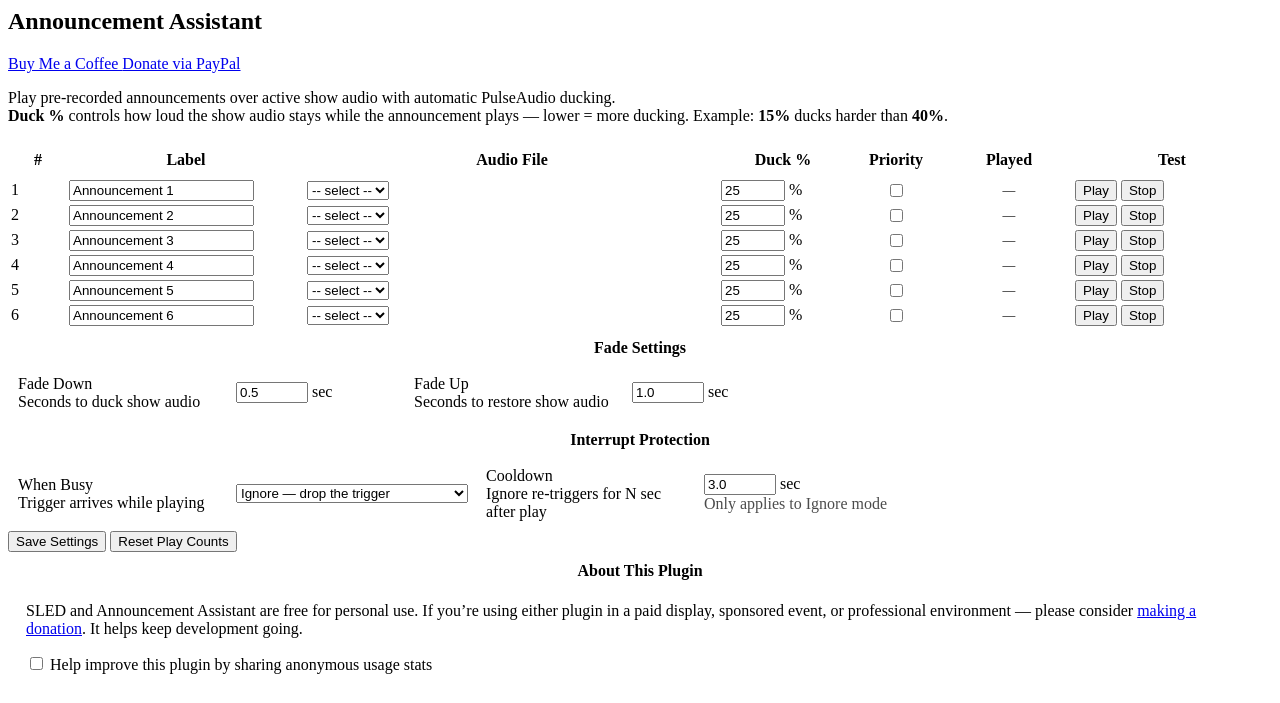
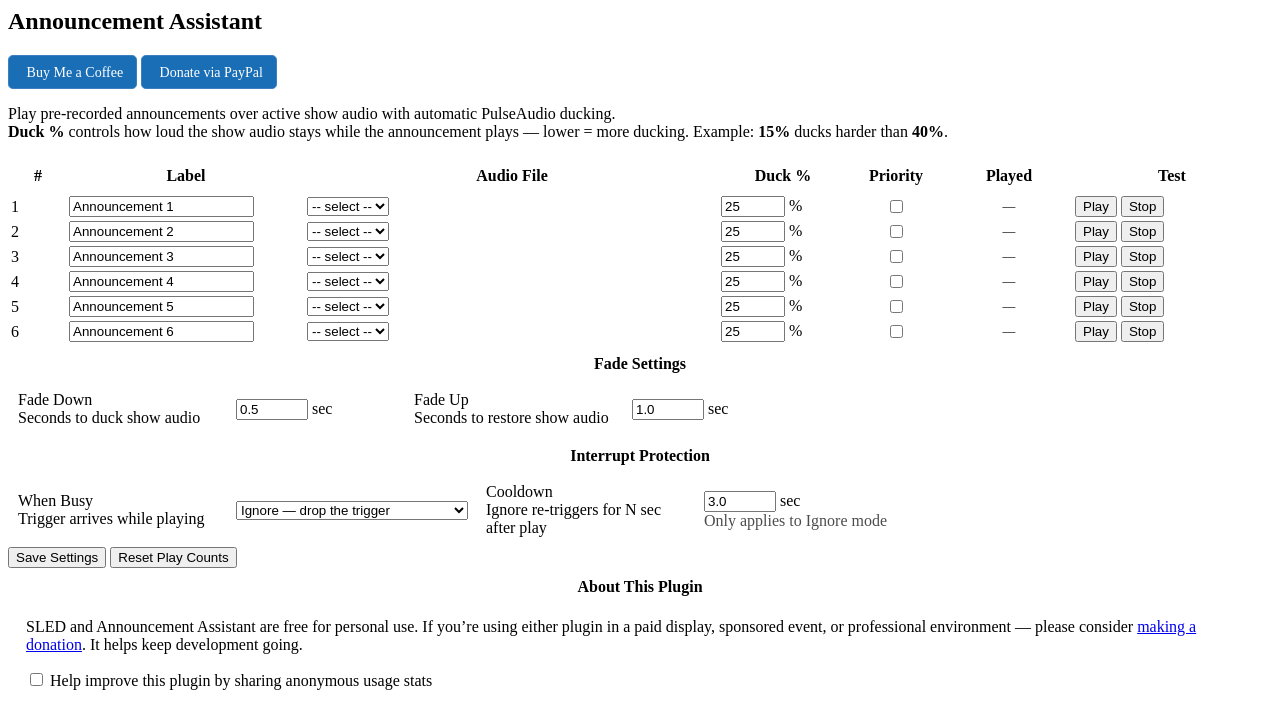
Before and after one commit to focusedonsound/fpp-AnnouncementAssistant, a PHP site: page / in a window 1280 px wide. Shown: the top 703 px of the page. Run offline with PHP 8.4, Linux system fonts and the light colour scheme.

Commit message:
Fix header donate buttons to render correctly on all FPP themes
Replace Bootstrap btn-outline-light (invisible on FPP 9.x dark theme)
with hardcoded aa-btn CSS — same approach used in fpp-sled-mailbox.
Buttons now show correctly regardless of FPP version or theme.
Also swaps fab fa-paypal icon for fas fa-hand-holding-dollar to match
the SLED plugin style.

Co-Authored-By: Claude Sonnet 4.6 <noreply@anthropic.com>

```diff
--- a/www/index.php
+++ b/www/index.php
@@ -68,18 +68,56 @@ $playCounts = loadPlayCounts();
 $today = date('Y-m-d');
 ?>
 
-<div class="d-flex justify-content-between align-items-center mb-2">
+<style>
+/* ── AA plugin — explicit colours for FPP 9.x / 10.x compatibility ─────────
+   FPP 9.x Bootstrap 4 dark theme makes btn-outline-light render as
+   white-on-white. All colours here are hardcoded so they look the same
+   on every FPP version.
+   ─────────────────────────────────────────────────────────────────────────── */
+.aa-btn {
+  display: inline-flex;
+  align-items: center;
+  gap: .3rem;
+  padding: .35rem .8rem;
+  font-size: .875rem;
+  font-weight: 500;
+  line-height: 1.5;
+  text-align: center;
+  white-space: nowrap;
+  cursor: pointer;
+  border: 1px solid #3a7fc1;
+  border-radius: .3rem;
+  text-decoration: none !important;
+  background-color: #1a6eb5;
+  color: #fff !important;
+  transition: background-color .15s ease-in-out, border-color .15s;
+  vertical-align: middle;
+}
+.aa-btn:hover, .aa-btn:focus {
+  background-color: #155a94;
+  border-color: #0e4370;
+  color: #fff !important;
+  text-decoration: none !important;
+}
+@media (max-width: 640px) {
+  .aa-page-header { flex-wrap: wrap !important; row-gap: .5rem; }
+  .aa-page-header > *:first-child { flex: 1 1 100%; }
+  .aa-donate-row { flex-wrap: wrap; width: 100%; }
+}
+</style>
+
+<div class="d-flex justify-content-between align-items-center mb-2 aa-page-header">
   <h2 class="mb-0"><i class="fas fa-fw fa-bullhorn"></i> Announcement Assistant</h2>
-  <div class="d-flex gap-2">
+  <div class="d-flex align-items-center gap-2 aa-donate-row">
     <a href="https://buymeacoffee.com/jm9pwtesct"
        target="_blank" rel="noopener noreferrer"
-       class="buttons btn-outline-light">
+       class="aa-btn">
       <i class="fas fa-fw fa-mug-hot"></i> Buy Me a Coffee
     </a>
     <a href="https://paypal.me/NScilingo"
        target="_blank" rel="noopener noreferrer"
-       class="buttons btn-outline-light">
-      <i class="fab fa-fw fa-paypal"></i> Donate via PayPal
+       class="aa-btn">
+      <i class="fas fa-fw fa-hand-holding-dollar"></i> Donate via PayPal
     </a>
   </div>
 </div>
```
